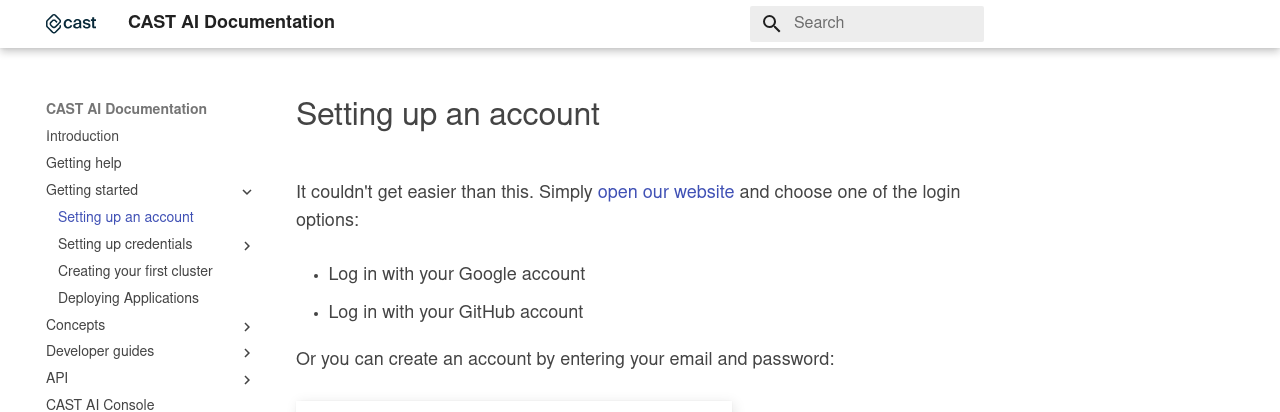
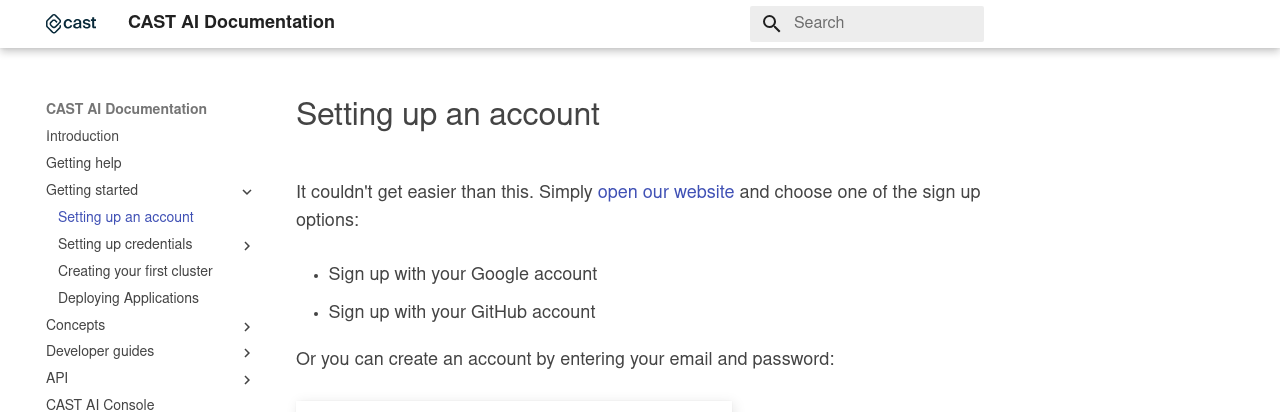
Before and after one commit to castai/docs, an MkDocs documentation site: the page built from docs/getting-started/setting-up-account.md, in a window 1280 px wide and 1190 px high. Shown: the top 412 px of the window. Built offline with MkDocs 1.6.1 and Material for MkDocs 9.7.7, drawn with Linux system fonts in a browser that asks for light colours; some web fonts are replaced.

Commit message:
Login changed to Sign up as suggested by @anjmao

```diff
--- a/docs/getting-started/setting-up-account.md
+++ b/docs/getting-started/setting-up-account.md
@@ -1,9 +1,9 @@
 # Setting up an account
 
-It couldn't get easier than this. Simply [open our website](https://console.cast.ai/signup) and choose one of the login options:
+It couldn't get easier than this. Simply [open our website](https://console.cast.ai/signup) and choose one of the sign up options:
 
-* Log in with your Google account
-* Log in with your GitHub account
+* Sign up with your Google account
+* Sign up with your GitHub account
 
 Or you can create an account by entering your email and password:
 
```
